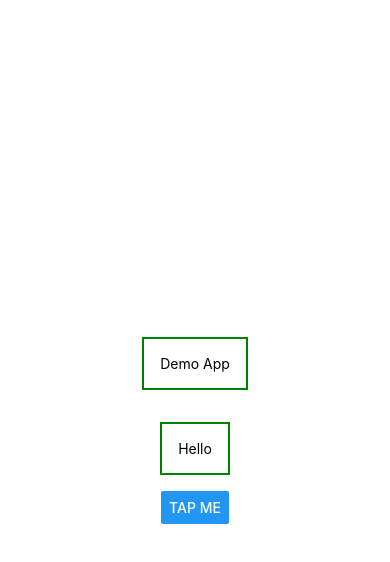
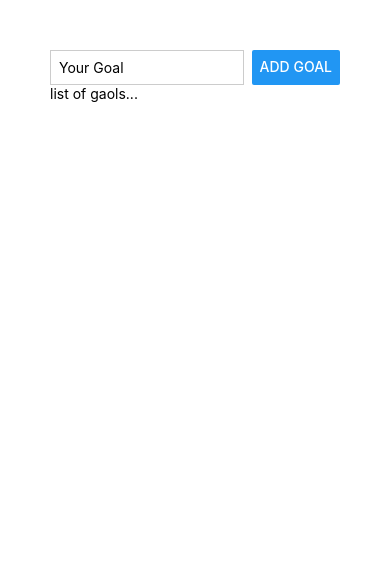
Before and after one commit to pranaypaine/react-native-apps, a React Native app in the folder goals-app/: screen / in a window 390 px wide. Shown: the top 562 px of the page. Built offline with nearby package versions, Linux system fonts and the light colour scheme.

Commit message:
Adding stylings for the views

```diff
--- a/goals-app/App.js
+++ b/goals-app/App.js
@@ -1,34 +1,34 @@
 import { StatusBar } from "expo-status-bar";
-import { StyleSheet, Text, View, Button } from "react-native";
+import { StyleSheet, Text, View, Button, TextInput } from "react-native";
 
 export default function App() {
   return (
-    <View style={styles.container}>
+    <View style={styles.appContainer}>
+      <View style={styles.inputContainer}>
+        <TextInput style={styles.textInput} placeholder="Your Goal" />
+        <Button title="Add Goal" />
+      </View>
       <View>
-        <Text style={styles.textStyle}>Demo App</Text>
+        <Text>list of gaols...</Text>
       </View>
-      <Text
-        style={styles.textStyle}
-      >
-        Hello
-      </Text>
-      <Button title="tap me" />
       <StatusBar style="auto" />
     </View>
   );
 }
 
 const styles = StyleSheet.create({
-  container: {
-    flex: 1,
-    backgroundColor: "#fff",
-    alignItems: "center",
-    justifyContent: "center",
+  appContainer: {
+    padding: 50,
   },
-  textStyle : {
-    margin: 16,
-    borderWidth: 2,
-    borderColor: "green",
-    padding: 16
+  inputContainer: {
+    flexDirection: "row",
+    justifyContent: "space-between",
+  },
+  textInput: {
+    borderWidth: 1,
+    borderColor: "#cccccc",
+    width: "80%",
+    marginRight: 8,
+    padding: 8,
   },
 });
```
